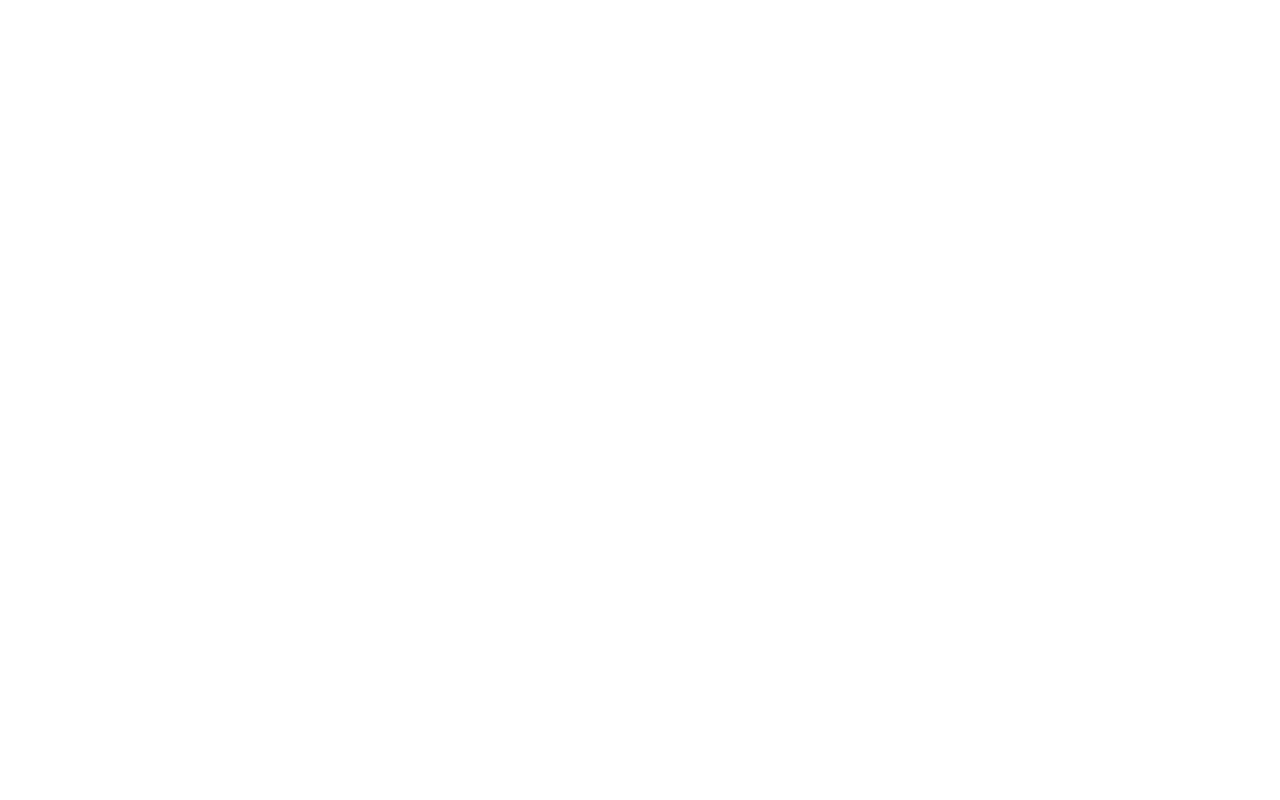
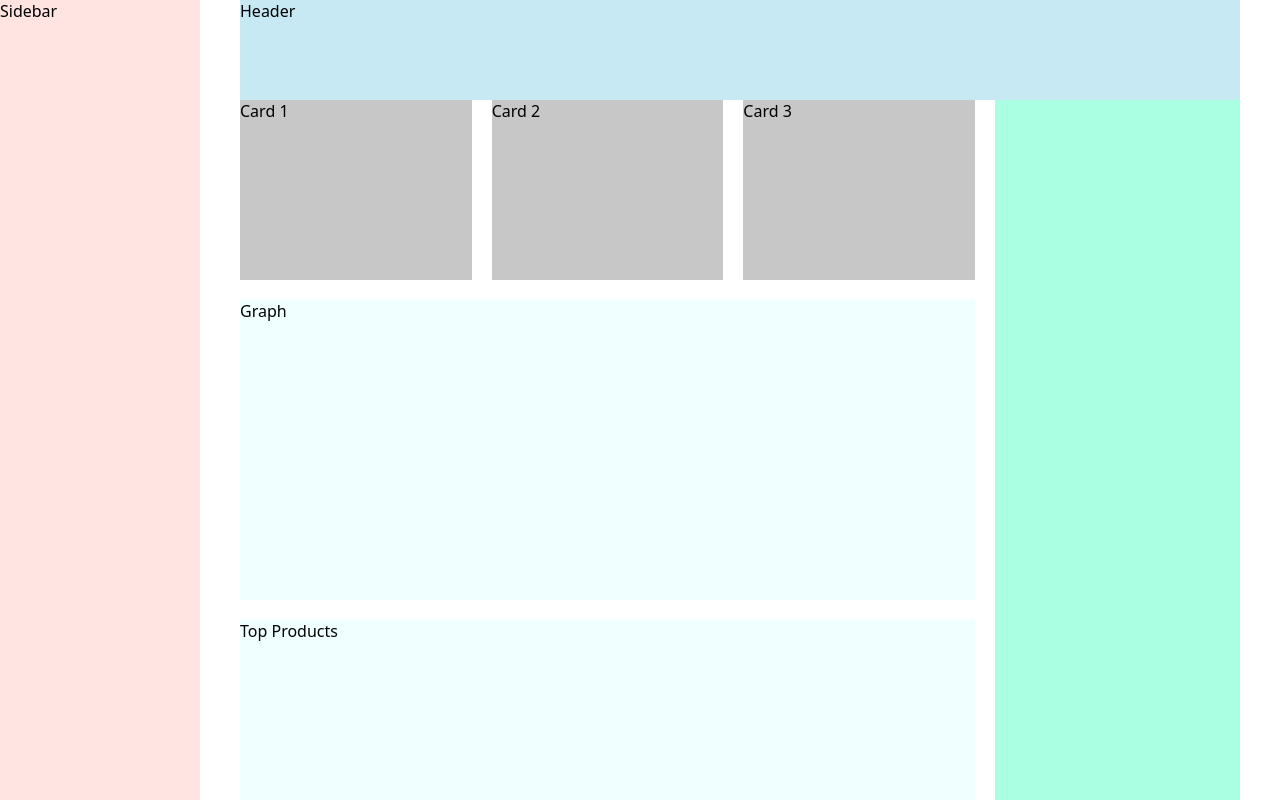
Before and after one commit to Natasha-A/admin-dashboard, a plain HTML site: page index.html in a window 1280 px wide. Drawn offline with Linux system fonts and the light colour scheme.

Commit message:
create grid main layout

```diff
--- a/index.html
+++ b/index.html
@@ -5,8 +5,25 @@
   <meta http-equiv="X-UA-Compatible" content="IE=edge">
   <meta name="viewport" content="width=device-width, initial-scale=1.0">
   <title>Admin Dashboard</title>
+  <link href="./styles.css" rel="stylesheet"/>
 </head>
 <body>
-
+  <div class="container">
+    <div class="sidebar">
+      Sidebar
+    </div>
+    <div class="header">Header</div>
+    <div class="main-content">
+        <div class="sm-card">
+          <div class="card1">Card 1</div>
+          <div class="card2"> Card 2</div>
+          <div class="card3"> Card 3</div>
+        </div>
+        <div class="lg-card">Graph</div>
+        <div class="lg-card">Top Products</div>
+        <div class="annoucements"></div>
+      </div>
+    </div>
+  </div>
 </body>
 </html>
--- a/styles.css
+++ b/styles.css
@@ -0,0 +1,54 @@
+body {
+  font-family: system-ui, -apple-system, BlinkMacSystemFont, 'Segoe UI', Roboto, Oxygen, Ubuntu, Cantarell, 'Open Sans', 'Helvetica Neue', sans-serif;
+  margin: 0;
+  overflow: scroll;
+}
+
+.container {
+  display: grid;
+  min-height: 100vh;
+  grid-template-columns: 200px 1fr;
+  grid-template-rows: 100px 1fr;
+}
+
+.sidebar {
+  background-color: mistyrose;
+  grid-row: 1/-1;
+}
+
+.header {
+  background-color: rgb(199, 233, 244);
+}
+
+.main-content {
+  display: grid;
+  grid-template-columns: 3fr 1fr;
+  grid-template-rows: 3fr 5fr 3fr;
+  gap: 20px;
+}
+
+.header, .main-content {
+  margin: 0px 40px;
+}
+.annoucements {
+  background-color: rgb(170, 255, 227);
+  grid-column: 2/3;
+  grid-row: 1/-1;
+
+}
+
+.sm-card {
+  display: grid;
+  grid-template-columns: repeat(3, minmax(150px, 1fr));
+  gap: 20px;
+}
+
+.card1, .card2, .card3 {
+  background-color: rgb(199, 199, 199);
+
+}
+
+.lg-card {
+  background-color: azure;
+  grid-column: 1/2;
+}
```
